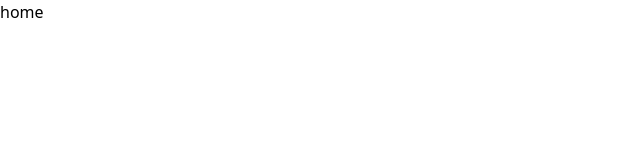
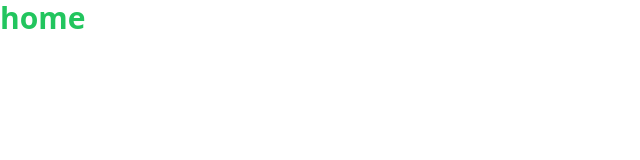
Before and after one commit to graziolieduardo/gsplizzana-frontend, a Next.js app: page / in a window 1280 px wide. Shown: the top 160 px of the page, without its empty margins (0-640 px from the left). Built offline with nearby package versions, Linux system fonts and the light colour scheme.

Commit message:
install and configure tailwind

```diff
--- a/package.json
+++ b/package.json
@@ -20,6 +20,8 @@
     "typescript": "5.0.3"
   },
   "devDependencies": {
+    "autoprefixer": "^10.4.14",
+    "postcss": "^8.4.21",
     "tailwindcss": "^3.3.1"
   }
 }
--- /dev/null
+++ b/postcss.config.js
@@ -0,0 +1,6 @@
+module.exports = {
+  plugins: {
+    tailwindcss: {},
+    autoprefixer: {},
+  },
+}
--- a/src/pages/index.tsx
+++ b/src/pages/index.tsx
@@ -10,7 +10,7 @@ export default function Home() {
                 <link rel="icon" href="/favicon.ico" />
             </Head>
             <main>
-                <p>home</p>
+                <p className='text-3xl text-green-500 font-bold'>home</p>
             </main>
         </>
     )
--- a/tailwind.config.js
+++ b/tailwind.config.js
@@ -1,6 +1,6 @@
 /** @type {import('tailwindcss').Config} */
 module.exports = {
-  content: ["./src/**/*.{js,jsx,ts,tsx}"],
+  content: ["./src/**/*.{js,ts,jsx,tsx}"],
   theme: {
     extend: {},
   },
```
Also changed, not shown: 2 other files (tests, documents, lock files or other folders).
